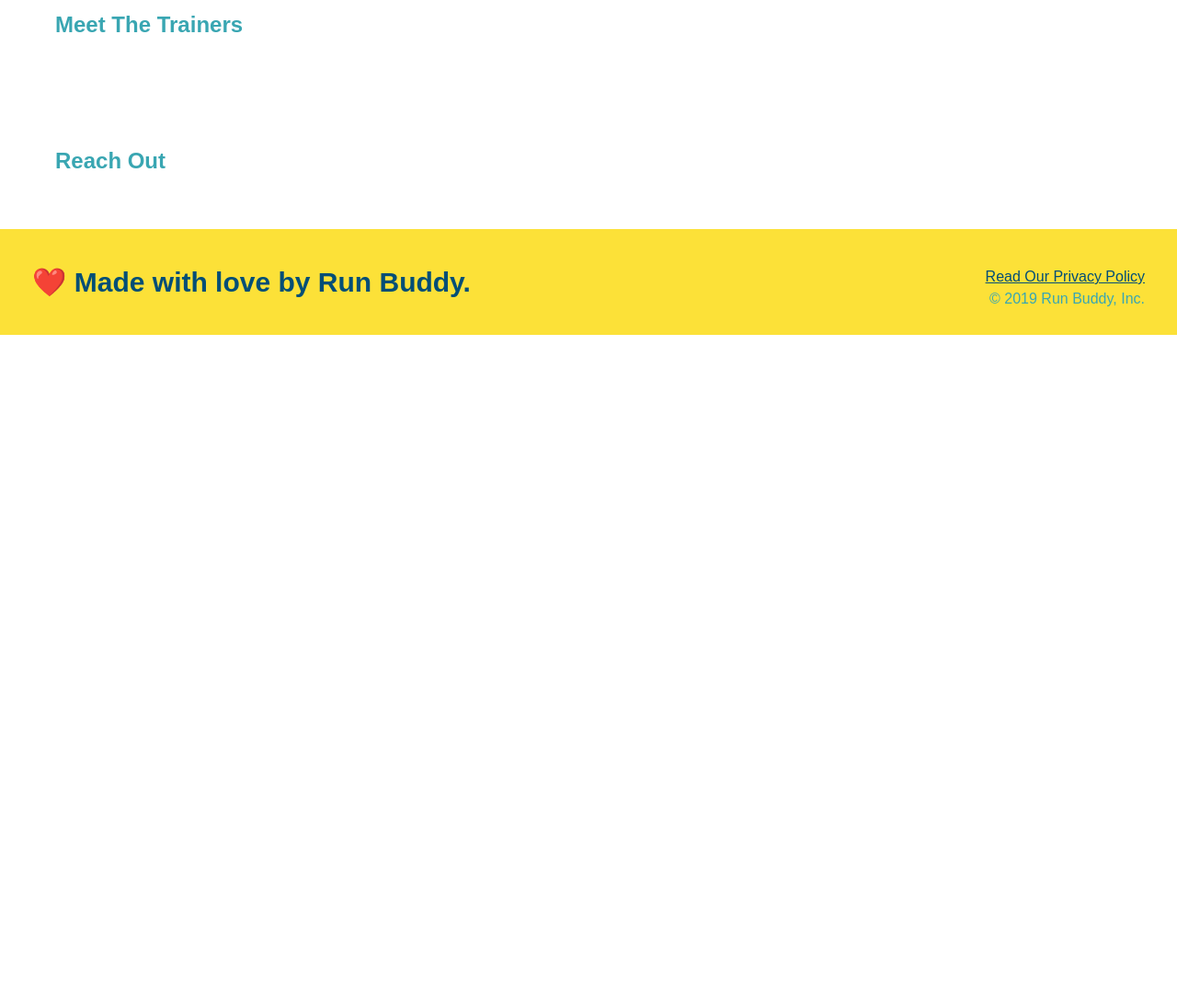
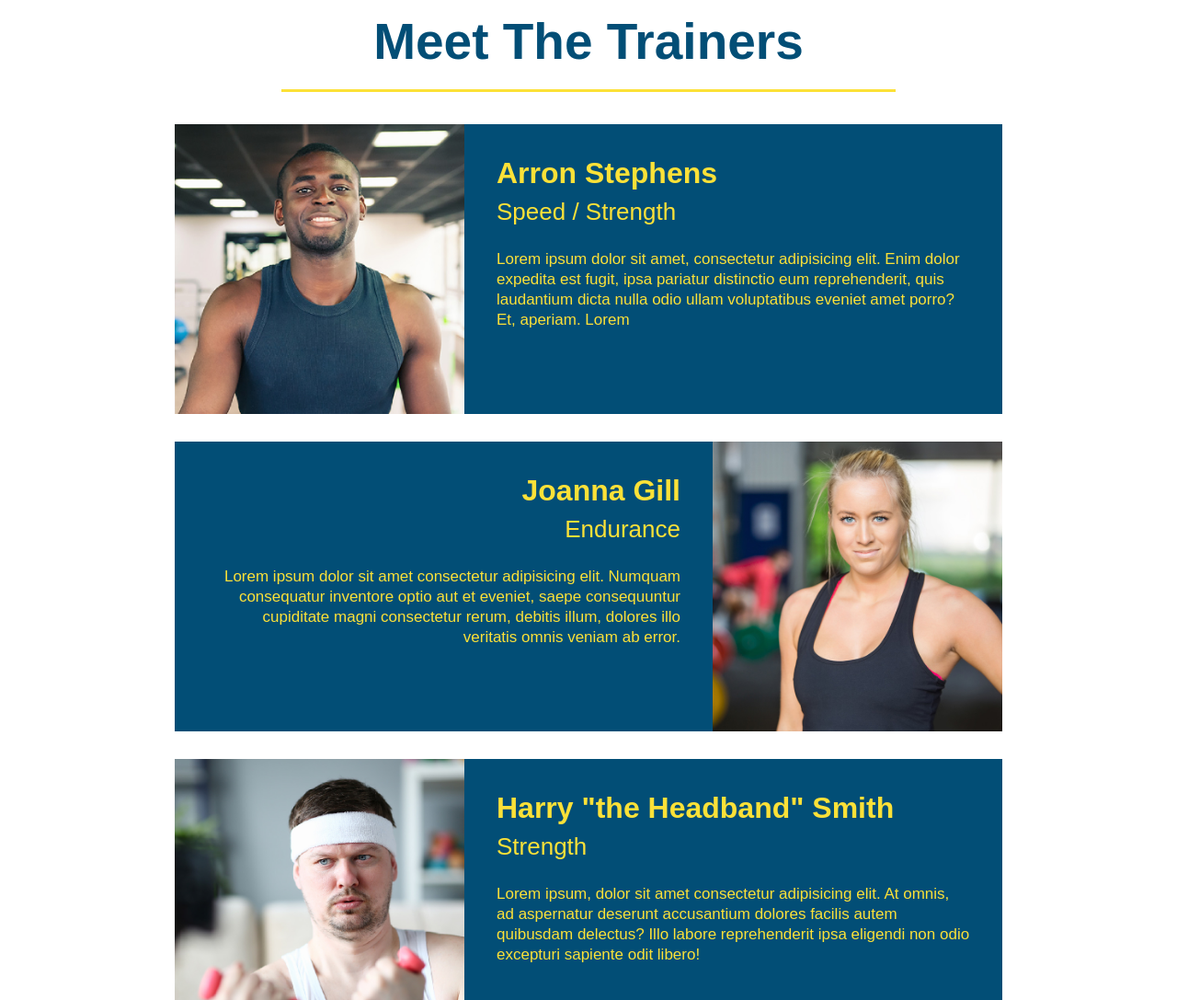
Before and after one commit to K2gees/run-buddy, a plain HTML site: page index.html in a window 1280 px wide. Shown: the part 2740-3827 px from the top of the page at 92% size. Before the commit the page ends 3104 px from the top, so only its background shows below. Drawn offline with Linux system fonts and the light colour scheme.

Commit message:
added trainers

```diff
--- a/assets/css/style.css
+++ b/assets/css/style.css
@@ -161,3 +161,41 @@
   .secondary-border {
     border-color: #39a6b2;
   }
+  .trainers {
+    text-align: center;
+  }
+  .trainer {
+    width: 900px;
+    margin: 0 auto 30px auto;
+    background: #024e76;
+    color: #fce138;
+    overflow: auto;
+  }
+  .trainer img {
+    width: 35%;
+    float: left;
+  }
+  .trainer-bio {
+    padding: 35px;
+    float: left;
+    width: 65%;
+  }
+  .text-left {
+    text-align: left;
+  }
+  .text-right {
+    text-align: right;
+  }
+  .trainer-bio h3 {
+    font-size: 32px;
+    margin-bottom: 8px;
+  }
+  .trainer-bio h4 {
+    font-weight: lighter;
+    font-size: 26px;
+    margin-bottom: 25px;
+  }
+  .trainer-bio p {
+    font-size: 17px;
+    line-height: 1.3;
+  }
--- a/index.html
+++ b/index.html
@@ -75,26 +75,26 @@
             <h2 class="section-title secondary-border">What You Do</h2>
 
             <div>
-              <img src="./assets/images/step-1.svg" alt="decorative image"/>
+              <img src="./assets/images/step-1.svg" alt=""/>
               <h3> Step 1: <span>Fill Out the Form Above.</span></h3>
               <p>You're already here, so why not?</p>
             </div>
 
             <div>
               <!-- insert this img element -->
-              <img src="./assets/images/step-2.svg" alt="decorative image"/>
+              <img src="./assets/images/step-2.svg" alt=""/>
               <h3> Step 2: <span>Consult with One of Our Trainers</span></h3>
               <p> Are you here to build muscle, lose weight, or just feel good?</p>
             </div>
 
             <div>
-              <img src="./assets/images/step-3.svg" alt="decorative image"/>
+              <img src="./assets/images/step-3.svg" alt=""/>
               <h3> Step 3: <span>Get Running.</span></h3>
               <p> Hit the ground running (literally) once your trainer lays out your plan.</p>
             </div>
 
             <div>
-              <img src="./assets/images/step-4.svg" alt="decorative image"/>
+              <img src="./assets/images/step-4.svg" alt=""/>
               <h3>Step 4: <span>See Results.</span></h3>
               <p>Bi-weekly checkins with your trainer will keep you focused.</p>
             </div>
@@ -102,8 +102,44 @@
 
 
         <!-- "meet the trainers"-->
-        <section>
-            <h2>Meet The Trainers</h2>
+        <section id="your-trainers" class="trainers">
+            <h2 class="section-title primary-border">
+              Meet The Trainers
+            </h2>
+            <article class="trainer">
+              <img src="./assets/images/trainer-1.jpg" alt="Arron Stephens in his workout clothes, ready to pump iron"/>
+              <div class="trainer-bio text-left">
+                <h3> Arron Stephens</h3>
+                <h4>Speed / Strength</h4>
+                <p>
+                  Lorem ipsum dolor sit amet, consectetur adipisicing elit. Enim dolor expedita est fugit, ipsa pariatur distinctio eum reprehenderit, quis laudantium dicta nulla odio ullam voluptatibus eveniet amet porro? Et, aperiam. Lorem
+                </p>
+              </div>
+            </article>
+            <!-- second trainer bio  -->
+
+            <article class="trainer">
+              <div class="trainer-bio text-right">
+                <h3> Joanna Gill</h3>
+                <h4>Endurance</h4>
+                <p>
+                  Lorem ipsum dolor sit amet consectetur adipisicing elit. Numquam consequatur inventore optio aut et eveniet, saepe consequuntur cupiditate magni consectetur rerum, debitis illum, dolores illo veritatis omnis veniam ab error.
+                </p>
+              </div>
+              <img src="./assets/images/trainer-2.jpg" alt="Joanna Gill cooling off after a workout"/>
+            </article>
+
+            <!-- third trainer bio -->
+            <article class="trainer">
+              <img src="./assets/images/trainer-3.jpg" alt="Harry Smith wearing a headband and lifting comically small pink weights"/>
+              <div class="trainer-bio text-left">
+                <h3>Harry "the Headband" Smith</h3>
+                <h4>Strength</h4>
+                <p>
+                  Lorem ipsum, dolor sit amet consectetur adipisicing elit. At omnis, ad aspernatur deserunt accusantium dolores facilis autem quibusdam delectus? Illo labore reprehenderit ipsa eligendi non odio excepturi sapiente odit libero!
+                </p>
+              </div>
+            </article>
         </section>
 
         <!-- "reach out" section -->
```
Also changed, not shown: assets/images/trainer-1.jpg (added), assets/images/trainer-2.jpg (added), assets/images/trainer-3.jpg (added).
